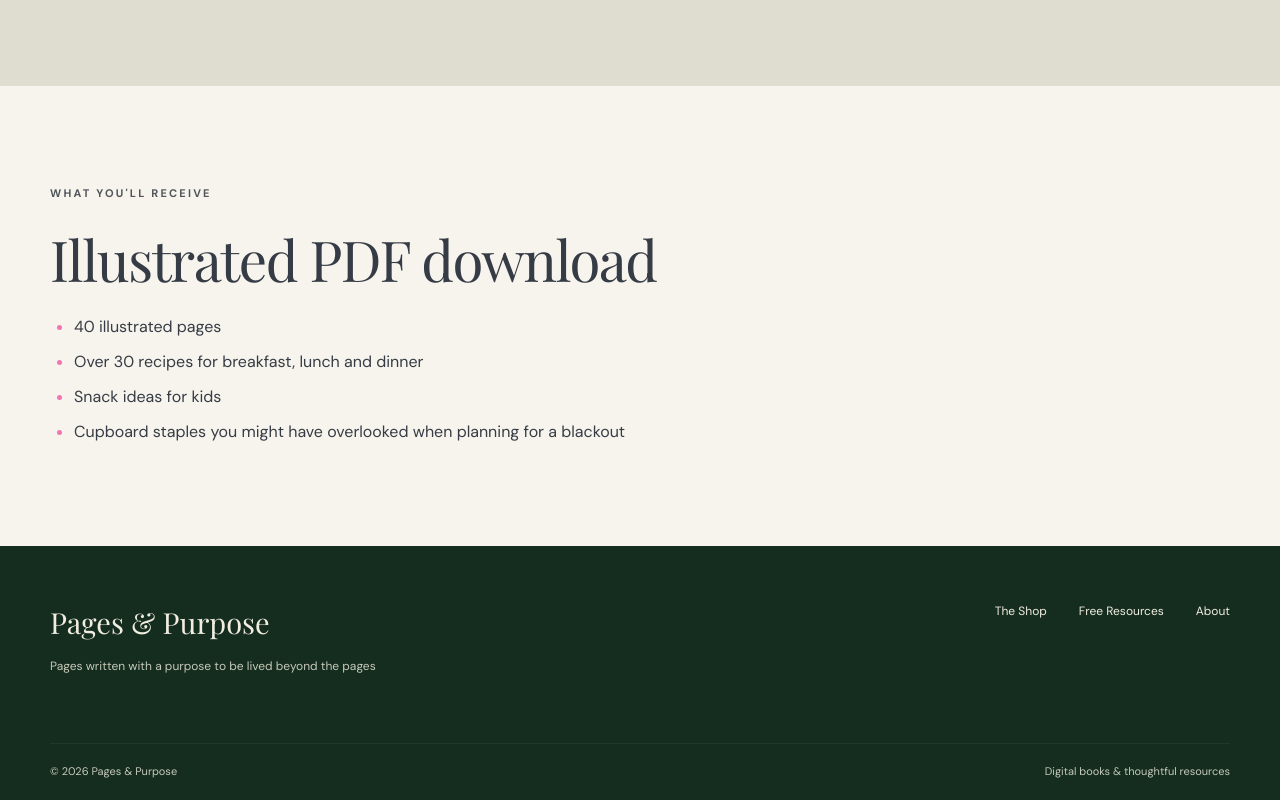
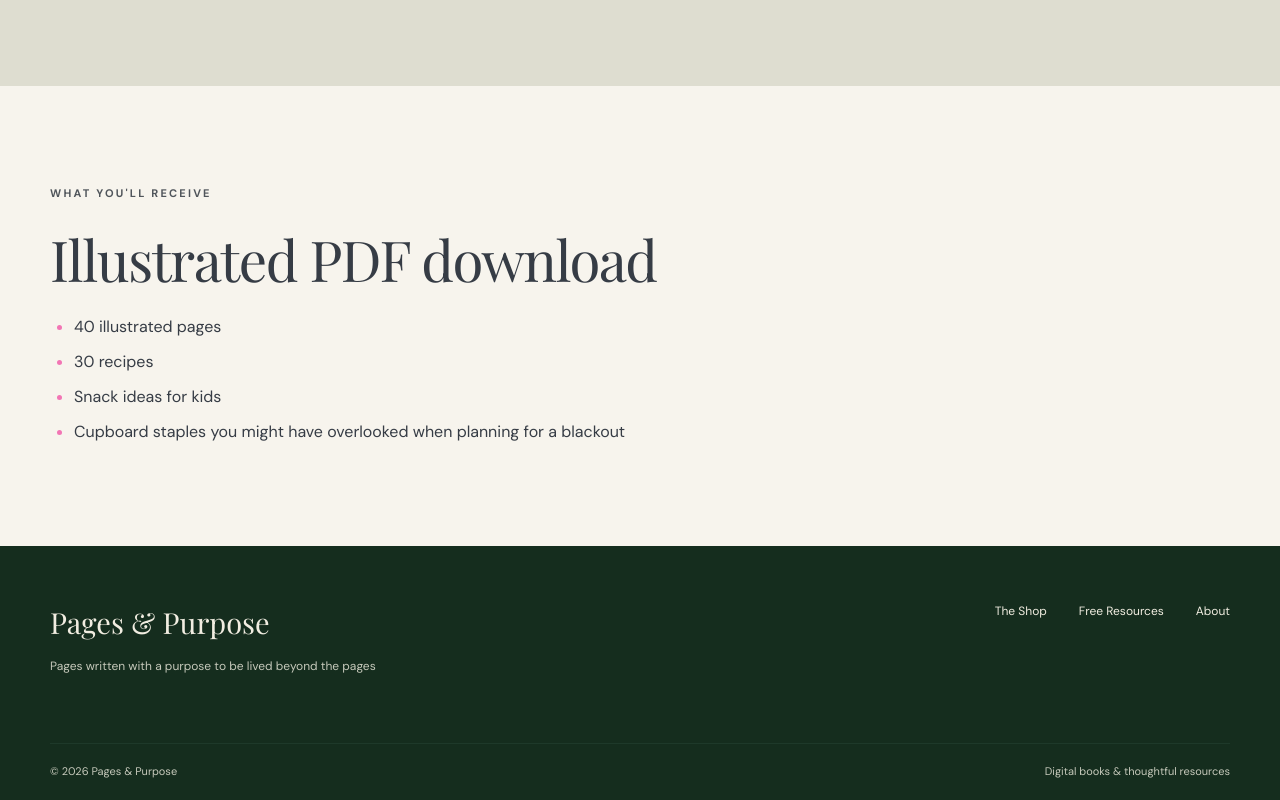
Before and after one commit to SatlerNunes/pagesandpurpose, a Next.js app: page /shop/blackout-recipe-book in a window 1280 px wide. Shown: the part 1415-2215 px from the top of the page. Built offline with nearby package versions, Linux system fonts and the light colour scheme; no server answers; a web font is replaced by a local one.

Commit message:
Simplify recipe list description in blackout recipe book

```diff
--- a/app/shop/blackout-recipe-book/page.tsx
+++ b/app/shop/blackout-recipe-book/page.tsx
@@ -23,7 +23,7 @@ export default function Product(){
 {!hasPreview && <p className="payment-note" id="preview-status">Preview coming soon</p>}<p className="payment-note">Digital product only · No physical book will be posted</p></div></div></section><section className="detail-more"><div className="container more-grid"><div><p className="eyebrow">WHAT'S INSIDE</p><h2>Long-life ingredients.<br/><em>Unexpected ideas.</em></h2></div><ul className="inside-list">{inside.map(x=><li key={x}><Check size={19}/>{x}</li>)}</ul></div></section><section className="container receive-section"><p className="eyebrow">WHAT YOU'LL RECEIVE</p><h2>Illustrated PDF download</h2>
 <ul className={styles.downloadDetails}>
   <li>40 illustrated pages</li>
-  <li>Over 30 recipes for breakfast, lunch and dinner</li>
+  <li>30 recipes</li>
   <li>Snack ideas for kids</li>
   <li>Cupboard staples you might have overlooked when planning for a blackout</li>
 </ul></section></>}
```
